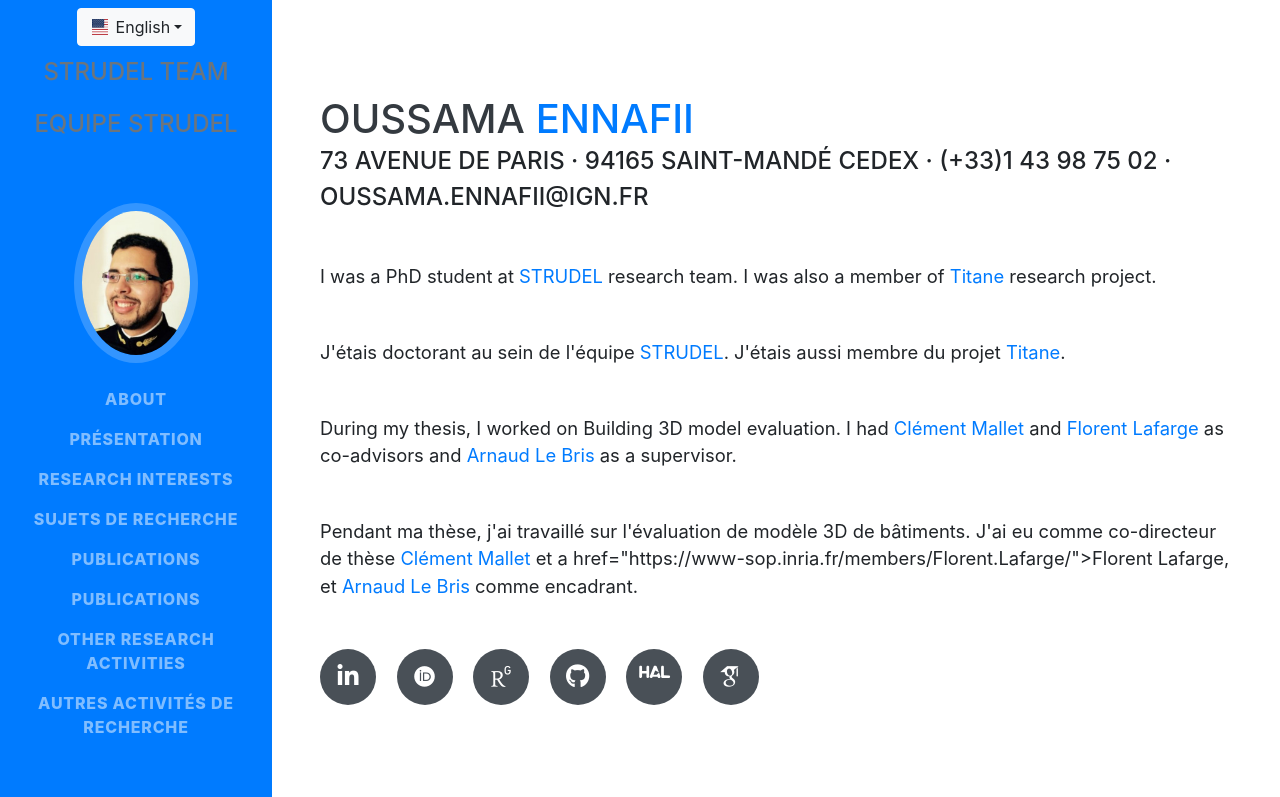
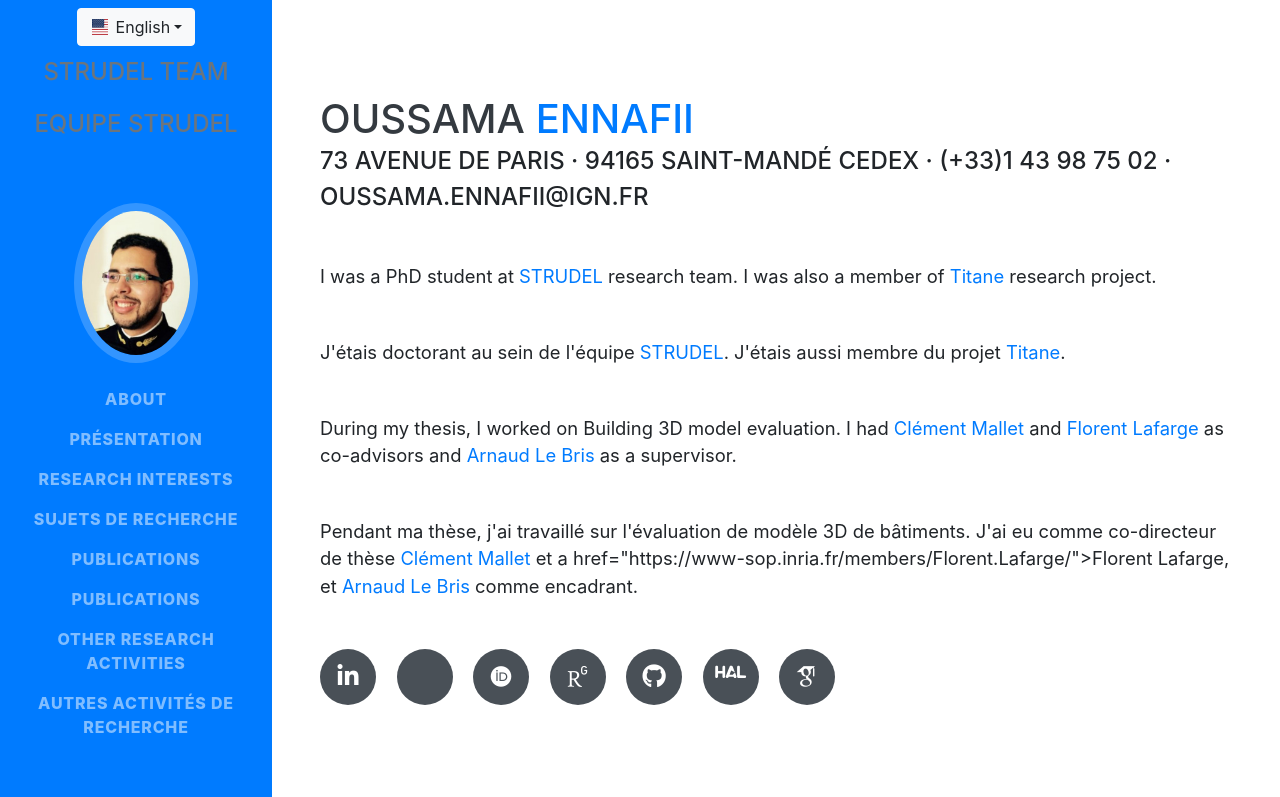
Before and after one commit to umrlastig/oennafii_homepage, a website with bundled scripts: page index.html in a window 1280 px wide. Shown: the top 797 px of the page. Built offline with nearby package versions, Linux system fonts and the light colour scheme; no server answers; files whose address does not match are found by name; a web font is replaced by a local one.

Commit message:
add personal website

```diff
--- a/index.html
+++ b/index.html
@@ -87,6 +87,9 @@
                 <div class="social-icons">
                     <a href="https://www.linkedin.com/in/oussama-ennafii">
                       <i class="fab fa-linkedin-in"></i>
+                    </a>
+                    <a href="https://ethiy.github.io/">
+                      <i class="fab fa-globe" aria-hidden="true"></i>
                     </a>
                     <a href="https://orcid.org/0000-0001-6311-5508">
                       <i class="ai ai-orcid"></i>
```
